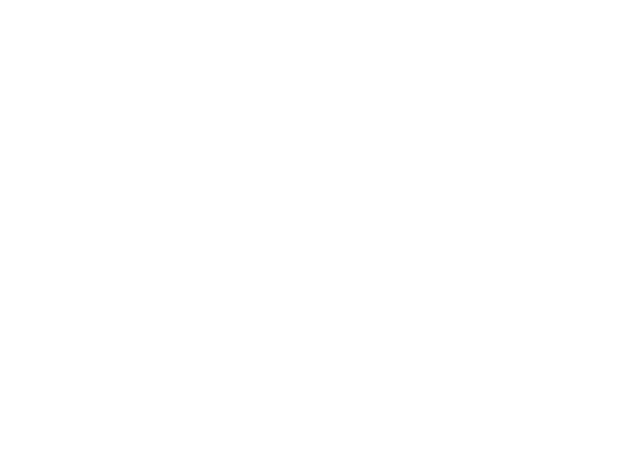
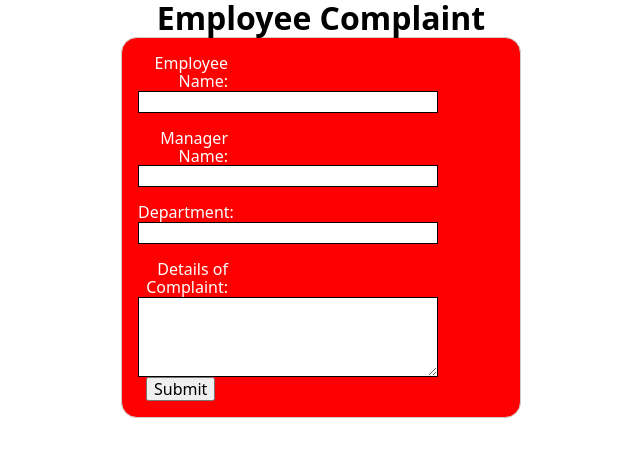
Before and after one commit to swic-cis-177/mt-project-AMKrenning, a website: page index.html in a window 1280 px wide. Shown: the whole page, without its empty margins (319-959 px from the left). Drawn offline with nearby package versions, Linux system fonts and the light colour scheme.

Commit message:
Add bulk of project, configuring form reset

```diff
--- a/index.html
+++ b/index.html
@@ -11,10 +11,38 @@
     <link rel="stylesheet" href="style.css">
 
     <!-- TODO: Update '<title>'. -->
-    <title>Document</title>
+    <title>Midterm Project</title>
   </head>
   <body>
+    <h1>Employee Complaint</h1>
+
+    <form action="">
+      <div id = "input">
+      <ul>
+        <li>
+          <label for="empName">Employee Name:</label>
+          <input type="text" id="empName" name="employeeName"/>
+      </li>
+      <li>
+        <label for="manager">Manager Name:</label>
+        <input type="text" id="mgr" name="mgr"/>
+      </li>
+      <li>
+        <label for="department">Department:</label>
+        <input type="text" id="dept" name="dept"/>
+      </li>
+      <li>
+        <label for="complaint">Details of Complaint:</label>
+        <textarea id="complaint" name="complaint"></textarea>
+      </li>
+    </ul>
+  </div>
+    <div>
+      <button type="submit">Submit</button>
+    </div>
+    </form>
     <!-- 'Connect' JS to this HTML file. -->
+
     <script src="./scripts.js"></script>
   </body>
 </html>
--- a/scripts.js
+++ b/scripts.js
@@ -0,0 +1,39 @@
+const button = document.querySelector("button");
+
+const empName = document.querySelector("#empName");
+const details = document.querySelector("#complaint");
+
+//TODO: Listen for a 'click' on that button
+button.addEventListener("click", function () {
+  console.log("Form Submitted");
+});
+//TODO: When there is a click, change the p tag to say '...'
+
+empName.addEventListener("focus", () => {
+  console.log("Entered input");
+});
+
+empName.addEventListener("blur", () => {
+  console.log("Left input");
+});
+
+details.addEventListener("keydown", (e) => {
+  console.log("currently typing in: '${e.target}'");
+});
+
+//Query Selector
+document.querySelector("form").addEventListener("submit", (e) => {
+  e.preventDefault();
+  console.log("Prevented default from occurring", e);
+
+  var inputs = document.getElementsByTagName("input"),
+    clearTypes = { text: 1, details: 1 }, // etc. you fill this in
+    i = inputs.length,
+    input;
+
+  while (i) {
+    if (clearTypes[(input = inputs[--i]).type]) {
+      input.value = "";
+    }
+  }
+});
--- a/style.css
+++ b/style.css
@@ -0,0 +1,56 @@
+form {
+  background-color: red;
+  border: 1px solid #ccc;
+  border-radius: 1em;
+  color: white;
+  margin: 0 auto;
+  padding: 1em;
+  width: 400px;
+}
+
+h1 {
+  margin: 0 auto;
+  text-align: center;
+}
+
+ul {
+  list-style: none;
+  margin: 0;
+  padding: 0;
+}
+
+form li + li {
+  margin-top: 1em;
+}
+
+label {
+  display: inline-block;
+  text-align: right;
+  width: 90px;
+}
+
+input,
+textarea {
+  border: 0.1em solid black;
+  box-sizing: border-box;
+  font: 1em sans-serif;
+  width: 300px;
+}
+
+textarea {
+  height: 5em;
+  vertical-align: top;
+}
+
+input:focus,
+textarea:focus {
+  border-color: black;
+}
+
+.button {
+  padding-left: 90px;
+}
+
+button {
+  margin-left: 0.5em;
+}
```
